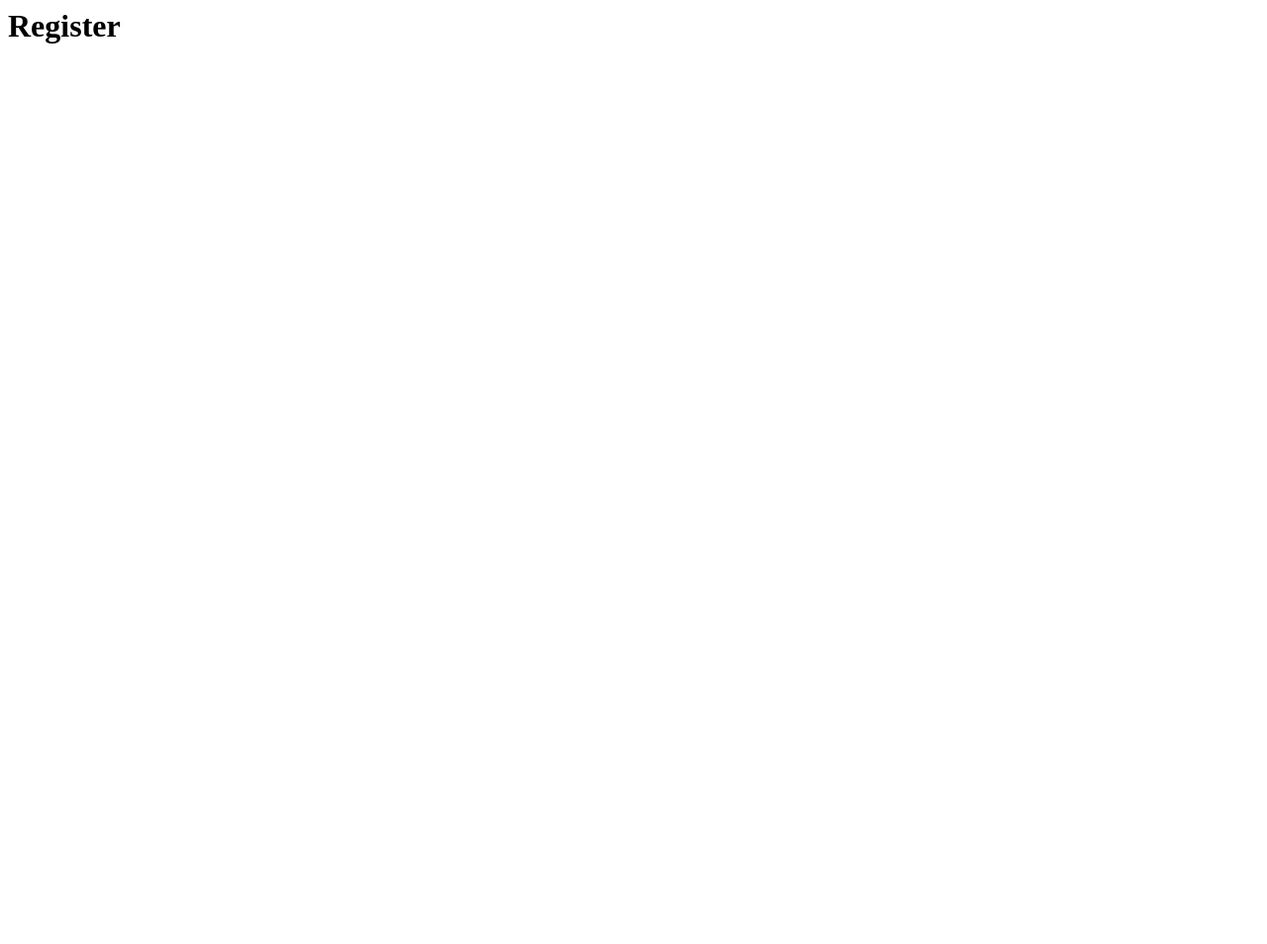
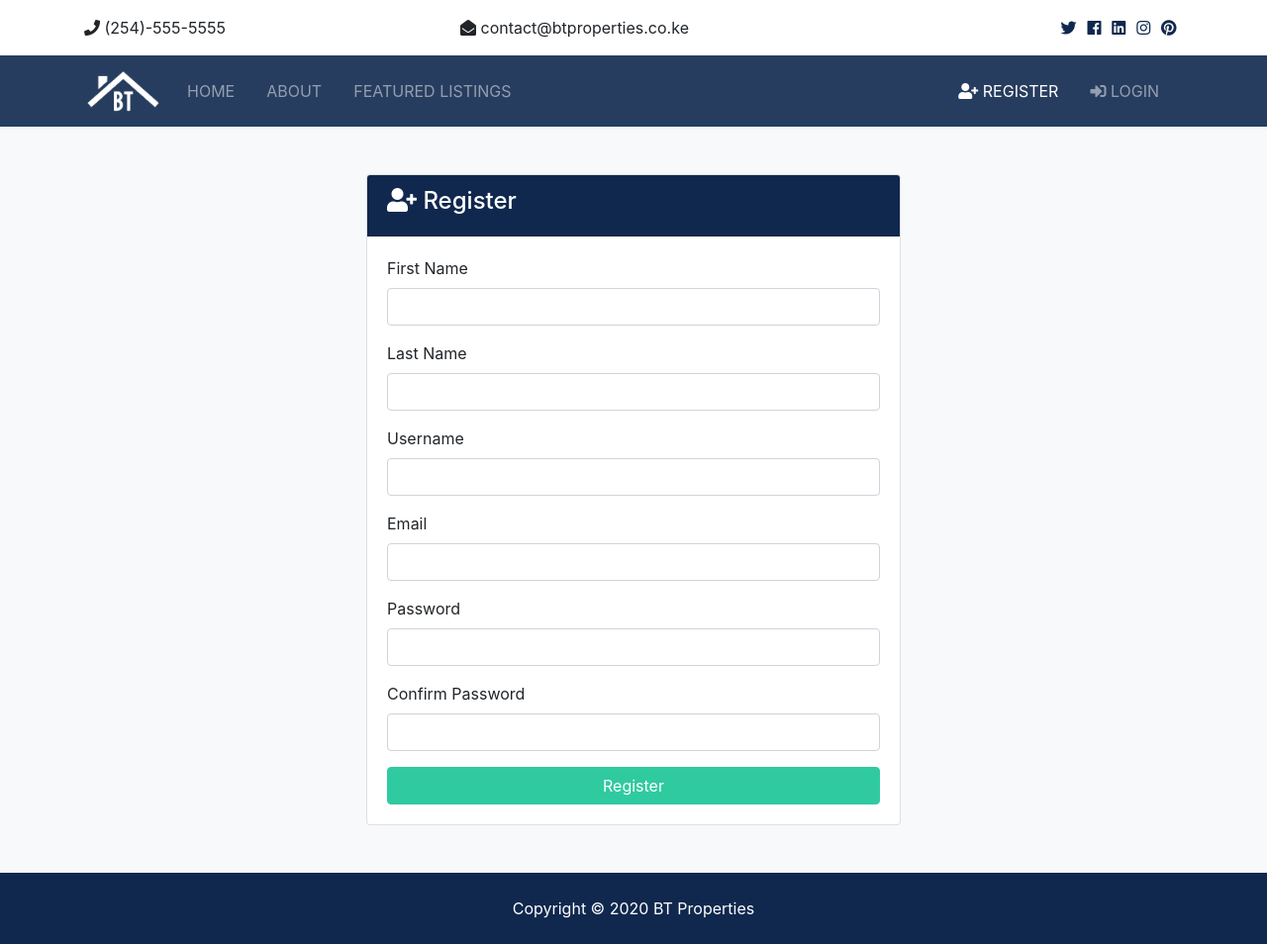
Before and after one commit to Adhiambo-Cynthia/BT-PROPERTIES, a Django app: page /accounts/register in a window 1280 px wide. Before the commit the page is almost empty. Shown: the whole page at 99% size. Before the commit the page ends 44 px from the top, so only its background shows below. Run offline with Django 3.2, Linux system fonts and the light colour scheme; some libraries are stand-ins or nearby versions.

Commit message:
login/register templates

```diff
--- a/accounts/views.py
+++ b/accounts/views.py
@@ -1,9 +1,17 @@
 from django.shortcuts import render, redirect
 
 def register(request):
-    return render(request, "accounts/register.html")
+    if request.method == "POST":
+        pass
+    else:
+        return render(request, "accounts/register.html")
+
 def login(request):
-    return render(request, "accounts/login.html")
+    if request.method == "POST":
+        pass
+    else:
+        return render(request, "accounts/login.html")
+
 def logout(request):
     return redirect('index')
 def dashboard(request):
--- a/templates/accounts/register.html
+++ b/templates/accounts/register.html
@@ -1 +1,50 @@
-<h1>Register</h1>
+{% extends 'base.html' %}
+{% load static %}
+{% block title %}Register{% endblock %}
+{% block content %}
+
+<section id="register" class="bg-light py-5">
+    <div class="container">
+      <div class="row">
+        <div class="col-md-6 mx-auto">
+          <div class="card">
+            <div class="card-header bg-primary text-white">
+              <h4>
+                <i class="fas fa-user-plus"></i> Register</h4>
+            </div>
+            <div class="card-body">
+                <form action="{% url 'register' %}" method="POST">
+                    {% csrf_token %}
+                  <div class="form-group">
+                  <label for="first_name">First Name</label>
+                  <input type="text" name="first_name" class="form-control" required>
+                </div>
+                <div class="form-group">
+                  <label for="last_name">Last Name</label>
+                  <input type="text" name="last_name" class="form-control" required>
+                </div>
+                <div class="form-group">
+                  <label for="username">Username</label>
+                  <input type="text" name="username" class="form-control" required>
+                </div>
+                <div class="form-group">
+                  <label for="email">Email</label>
+                  <input type="email" name="email" class="form-control" required>
+                </div>
+                <div class="form-group">
+                  <label for="password2">Password</label>
+                  <input type="password" name="password" class="form-control" required>
+                </div>
+                <div class="form-group">
+                  <label for="password">Confirm Password</label>
+                  <input type="password" name="password2" class="form-control" required>
+                </div>
+                <input type="submit" value="Register" class="btn btn-secondary btn-block">
+              </form>
+            </div>
+          </div>
+        </div>
+      </div>
+    </div>
+  </section>
+{% endblock %}
```
Also changed, not shown: templates/accounts/login.html (+37 -1 lines), README.md.
